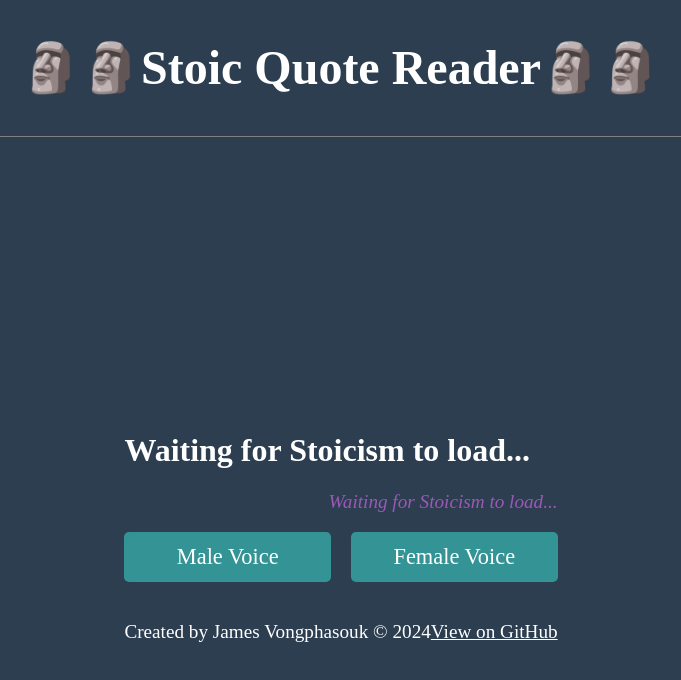
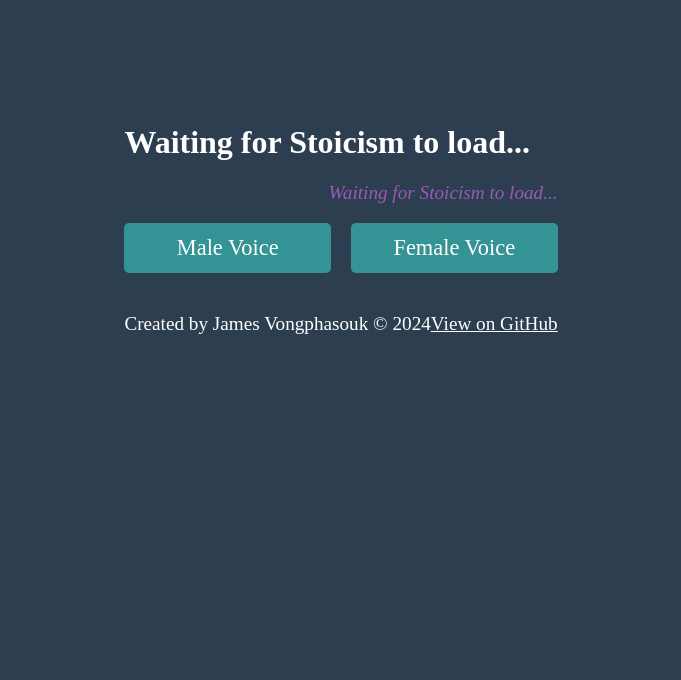
Before and after one commit to JamesVpog/stoic-quote-reader, a plain HTML site: page index.html in a window 1280 px wide. Shown: the whole page, without its empty margins (299-980 px from the left). Drawn offline with Linux system fonts and the light colour scheme; no server answers.

Commit message:
adjusted container vh

```diff
--- a/index.html
+++ b/index.html
@@ -8,9 +8,6 @@
   <link rel="stylesheet" href="styles.css" />
   <link rel="icon" href="images/favicon.ico" />
 </head>
-<header>
-  <h2> 🗿🗿Stoic Quote Reader🗿🗿</h2>
-</header>
 <body>
   <div class="container">
     <main>
--- a/styles.css
+++ b/styles.css
@@ -3,17 +3,10 @@
     background-color: #2c3e50;
 }
 
-
-body h1 {
+h1 {
     color: #fff;
     font-size: 2rem;
     max-width: 700px;
-}
-
-header h2 {
-    color: #fff;
-    font-size: 3rem;
-    text-align: center;
 }
 
 p {
@@ -21,19 +14,14 @@ p {
     font-size: 1.2rem;
 }
 
-header {
-    text-align: center;
-    border-color: gray;
-    border-style: solid;
-    border-width: 0 0 1px 0;
-}
 /* Flexbox container */
 .container {
     display: flex;
     flex-direction: column;
     justify-content: center;
     align-items: center;
-    min-height: 100vh;
+    min-height: 50vh;
+    padding: 20px;
 }
 
 #author {
```
